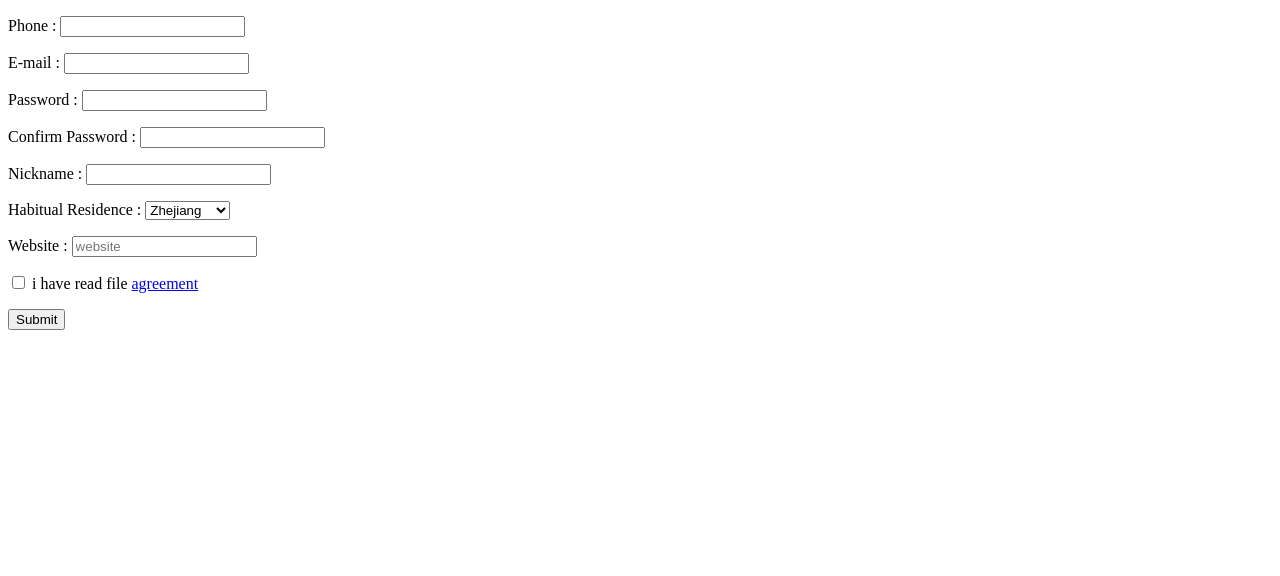
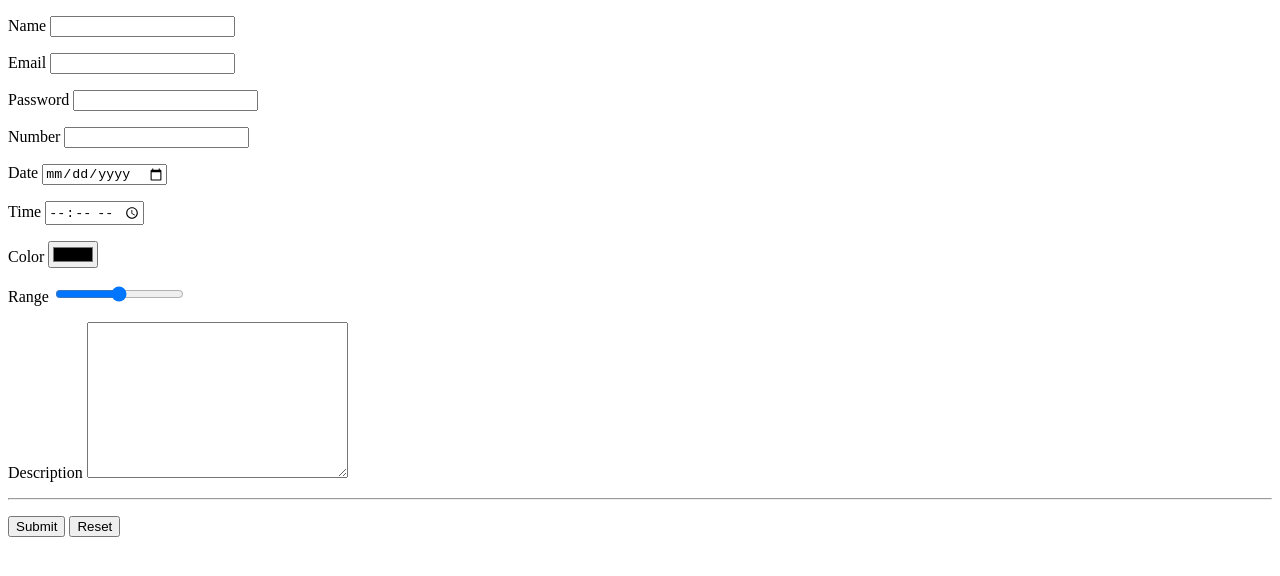
Before and after one commit to danelia1998/html-and-css-practice, a plain HTML site: page 4-Forms/index.html in a window 1280 px wide. Drawn offline with Linux system fonts and the light colour scheme.

Commit message:
feat(4-Forms): Finish practice-2

```diff
--- a/4-Forms/index.html
+++ b/4-Forms/index.html
@@ -10,8 +10,8 @@
     <form action="/">
         <p>
             <label>
-                Phone :
-                <input type="number" name="Phone" required>
+                Name
+                <input type="text" name="Text" required>
 
             </label>
 
@@ -19,7 +19,7 @@
         </p>
         <p>
             <label>
-                E-mail :
+                Email
                 <input type="email" name="E-mail" required>
 
             </label>
@@ -27,7 +27,7 @@
 
         <p>
             <label>
-                Password :
+                Password
                 <input type="password" name="Password" required>
             </label>
 
@@ -35,46 +35,52 @@
 
         <p>
             <label>
-                Confirm Password :
-                <input type="password" name="Confirm password" required>
+                Number
+                <input type="number" name="Number" required>
             </label>
         </p>
         <p>
             <label>
-                Nickname :
-                <input type="text" name="Nickname" required>
+                Date
+                <input type="date" name="Date" required>
             </label>
         </p>
 
         <p>
             <label>
-                Habitual Residence :
-                <select name="country" required>
-                    <option value="Zhejiang">Zhejiang</option>
-                    <option value="Hangzhou">Hangzhou</option>
-                    <option value="West Lake">West Lake</option>
-                </select>
+                Time
+                <input type="time" name="Time" required>
             </label>
         </p>
 
         <p>
             <label>
-                Website :
-                <input type="text" name="Website" placeholder="website" required>
+                Color
+                <input type="color" name="Color" required>
             </label>
         </p>
 
         <p>
             <label>
-                <input type="checkbox" required>
-                i have read file <a href="https://www.google.com/">agreement</a>
+                Range
+                <input type="range" name="Range" required>
             </label>
-
         </p>
 
         <p>
-            <input type="submit" name="Register">
+            <label>
+                Description
+                <textarea name="Description" cols="30" rows="10" required></textarea>
+
+            </label>
         </p>
+        <hr>
+        <p>
+            <input type="submit" name="Submit">
+            <input type="reset" name="Clear">
+        </p>
+
+
     </form>
 </body>
 </html>
```
